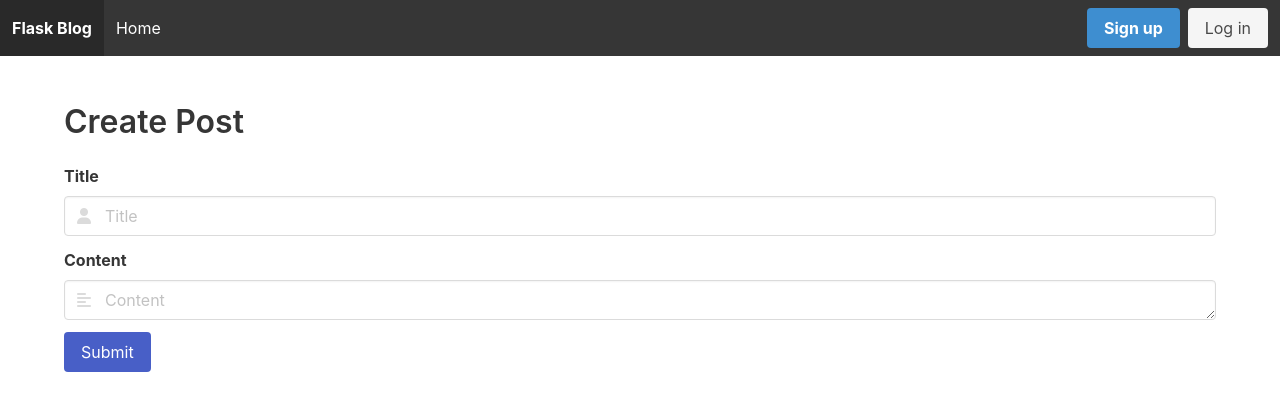
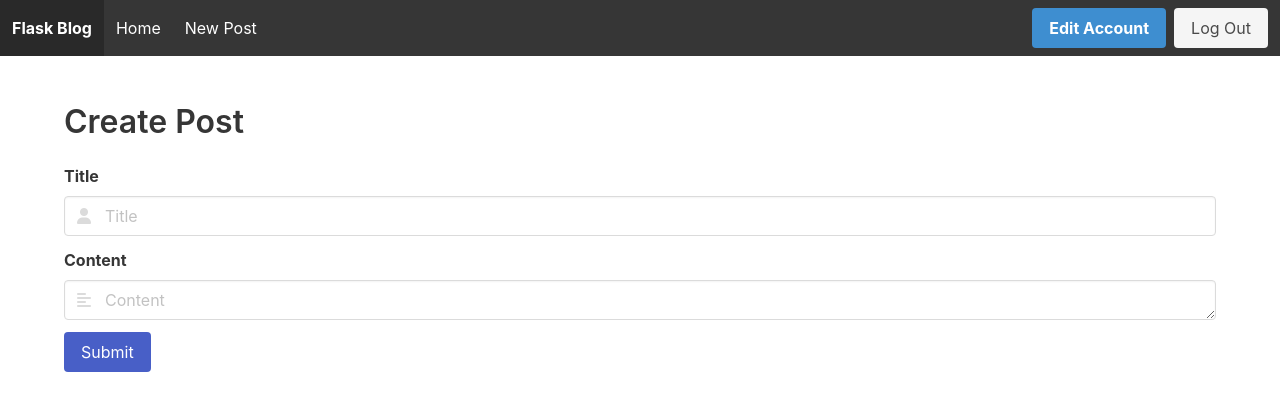
Before and after one commit to mss-hack-club/flask-blog, a Flask app: page /post/new in a window 1280 px wide. Shown: the top 411 px of the page. Run offline with Flask 2, Linux system fonts and the light colour scheme; the visitor is signed in with stand-in values (Sample User, id 1).

Commit message:
feat(template-logic): wired navbar

```diff
--- a/application/templates/includes/navbar.html
+++ b/application/templates/includes/navbar.html
@@ -19,16 +19,26 @@
     <div id="navbarBasicExample" class="navbar-menu">
         <div class="navbar-start">
             <a class="navbar-item" href="{{ url_for('home') }}">Home</a>
+            <a class="navbar-item" href="{{ url_for('new_post') }}">New Post</a>
         </div>
 
         <div class="navbar-end">
             <div class="navbar-item">
+                {% if not current_user.is_authenticated %}
                 <div class="buttons">
                     <a class="button is-info" href="{{ url_for('register') }}">
                         <strong>Sign up</strong>
                     </a>
-                    <a href="{{ url_for('login') }}" class="button is-light">Log in</a>
+                    <a href="{{ url_for('account') }}" class="button is-light">Log in</a>
                 </div>
+                {% else %}
+                <div class="buttons">
+                    <a class="button is-info" href="{{ url_for('register') }}">
+                        <strong>Edit Account</strong>
+                    </a>
+                    <a href="{{ url_for('logout') }}" class="button is-light">Log Out</a>
+                </div>
+                {% endif %}
             </div>
         </div>
     </div>
```
Lines whose indentation alone changed are shown as unchanged.
